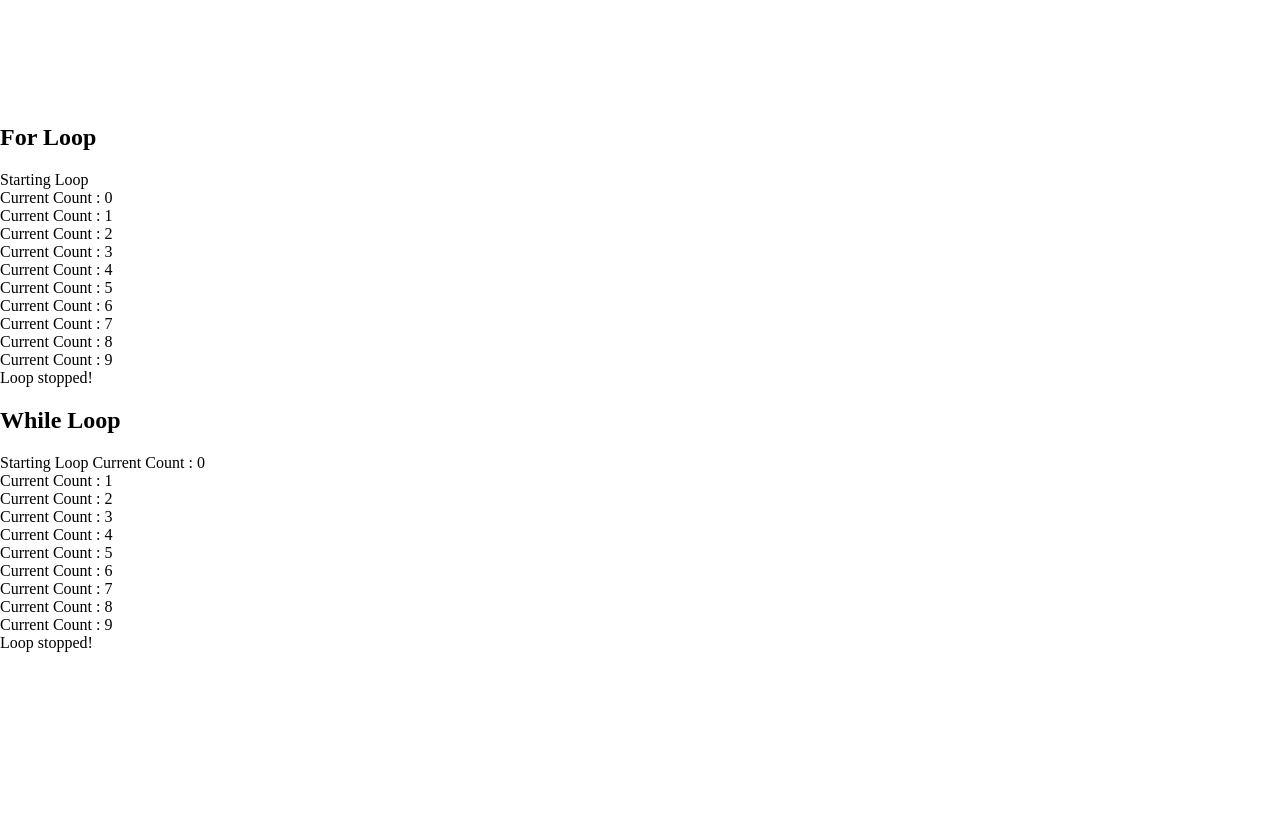
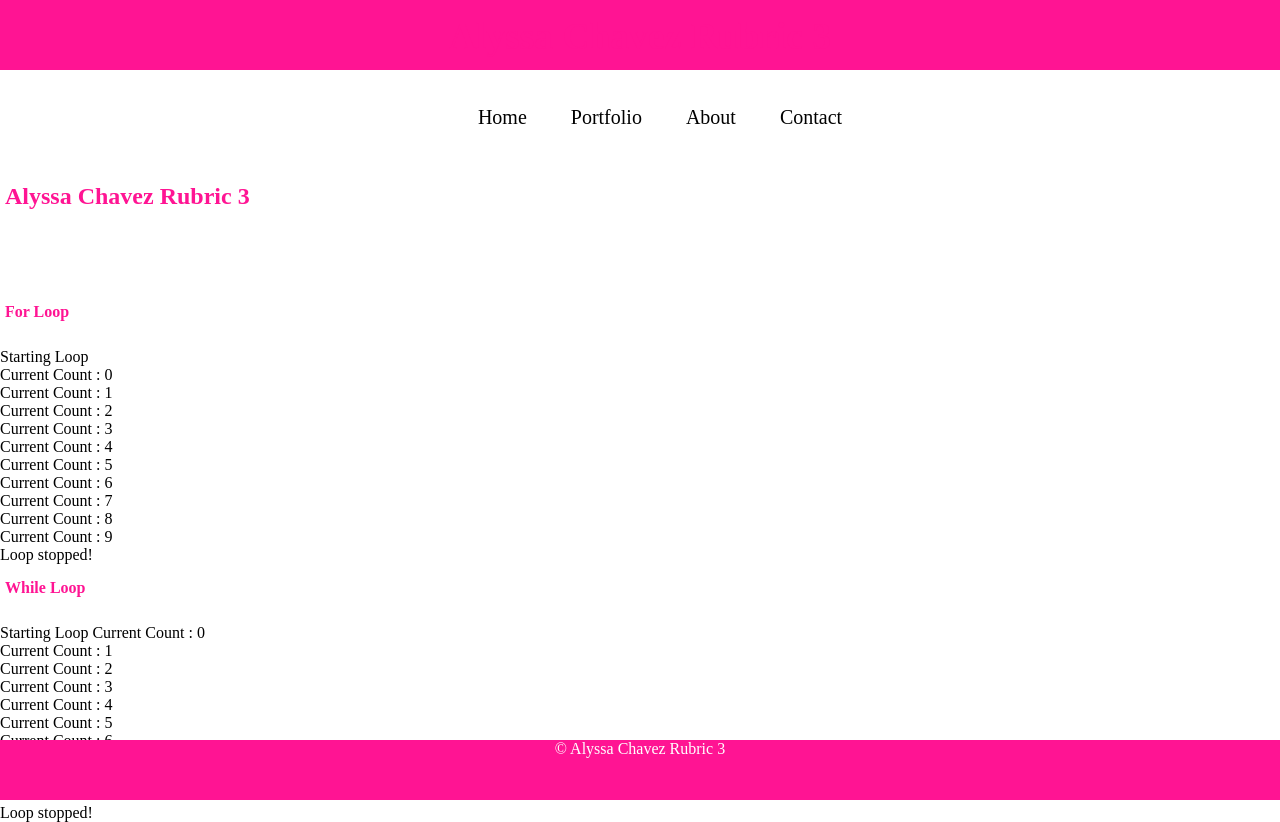
Before and after one commit to AlyssaChavez/Alyssa-Rubric-3, a plain HTML site: page index.html in a window 1280 px wide. Before the commit the page ends 800 px from the top, so only its background shows below. Drawn offline with Linux system fonts and the light colour scheme.

Commit message:
Updated CSS & HTML

```diff
--- a/index.html
+++ b/index.html
@@ -7,7 +7,34 @@
 	<link href="style.css" rel="stylesheet" type="text/css">
 
 </head>
-<body>
+
+	<body>
+	<div id="container">
+		<div class="bg"></div>
+		<header class="header">
+
+			<h1>Alyssa Chavez Rubric 3</h1>
+
+		</header>
+		<nav class="nav">
+			<ul>
+				<li class="link"><a>Home</a></li>
+				<li class="link"><a>Portfolio</a></li>
+				<li class="link"><a>About</a></li>
+				<li class="link"><a>Contact</a></li>
+			</ul>
+		</nav>
+
+		<div id="content">
+
+			<section>
+				<h3></h3>
+					<p></p>
+			</section>
+
+		</div>
+		<footer id="footer">&copy; Alyssa Chavez Rubric 3</footer>
+	</div>
 
 
 	<h1>Alyssa Chavez Rubric 3</h1>
@@ -45,5 +72,6 @@
          //-->
       </script>
 
+
 </body>
 </html>
--- a/style.css
+++ b/style.css
@@ -2,10 +2,10 @@
 /* CSS Document */
 
 /* GENERAL */
-body, html {
+body {
 	height: 100%;
-	background-color: ghostwhit;
-	font-family: "FIND FONT";
+	background-color: white;
+	font-family: "NOTE - ADD FONT";
 	margin: 0;
 
 }
@@ -26,22 +26,34 @@ body, html {
 
 /* HEADER */
 header {
-	background-color: black;
+	background-color: deeppink;
 	width: 100%;
 	padding: 0;
 	margin: 0;
 	position: top;
+	text-align: center;
+	font-size: 25px;
 
 
 }
 h1 {
 	height: 50px;
 
-	color: white;
+	color: deeppink;
 	padding: 5px;
 	padding-top: 15px;
 	margin: 0;
 	font-size: 1.5em;
+}
+
+h2 {
+	height: 40px;
+
+	color: deeppink;
+	padding: 5px;
+	padding-top: 15px;
+	margin: 0;
+	font-size: 1em;
 }
 
 /* NAVIGATION */
@@ -63,12 +75,13 @@ h1 {
 
 /* FOOTER */
 #footer {
-	color: ghostwhite;
+	color: white;
 	position: absolute;
 	bottom: 0;
 	width: 100%;
 	height: 60px;   /* Height of the footer */
 	background:rgba(0,0,0,.7);
+	background-color: deeppink;
 	text-align: center;
     padding: 0;
     margin: 0;
```
